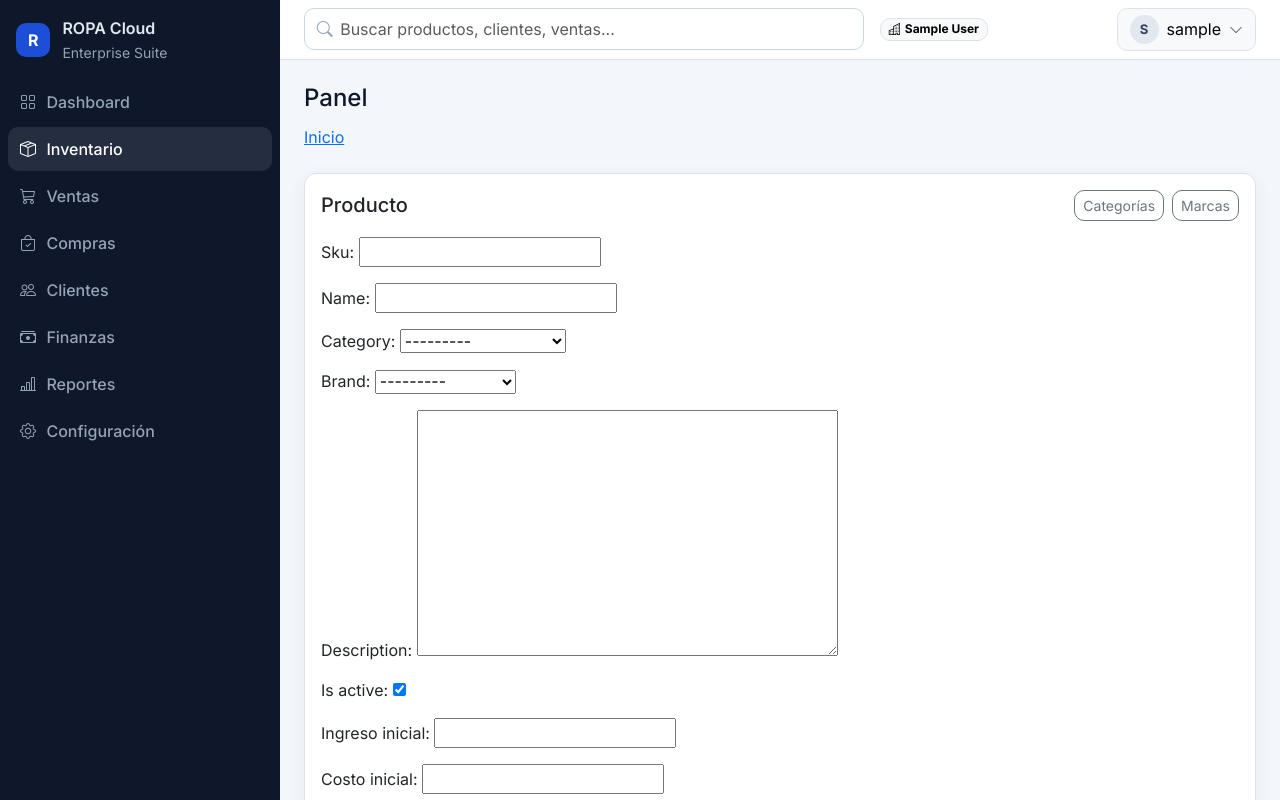
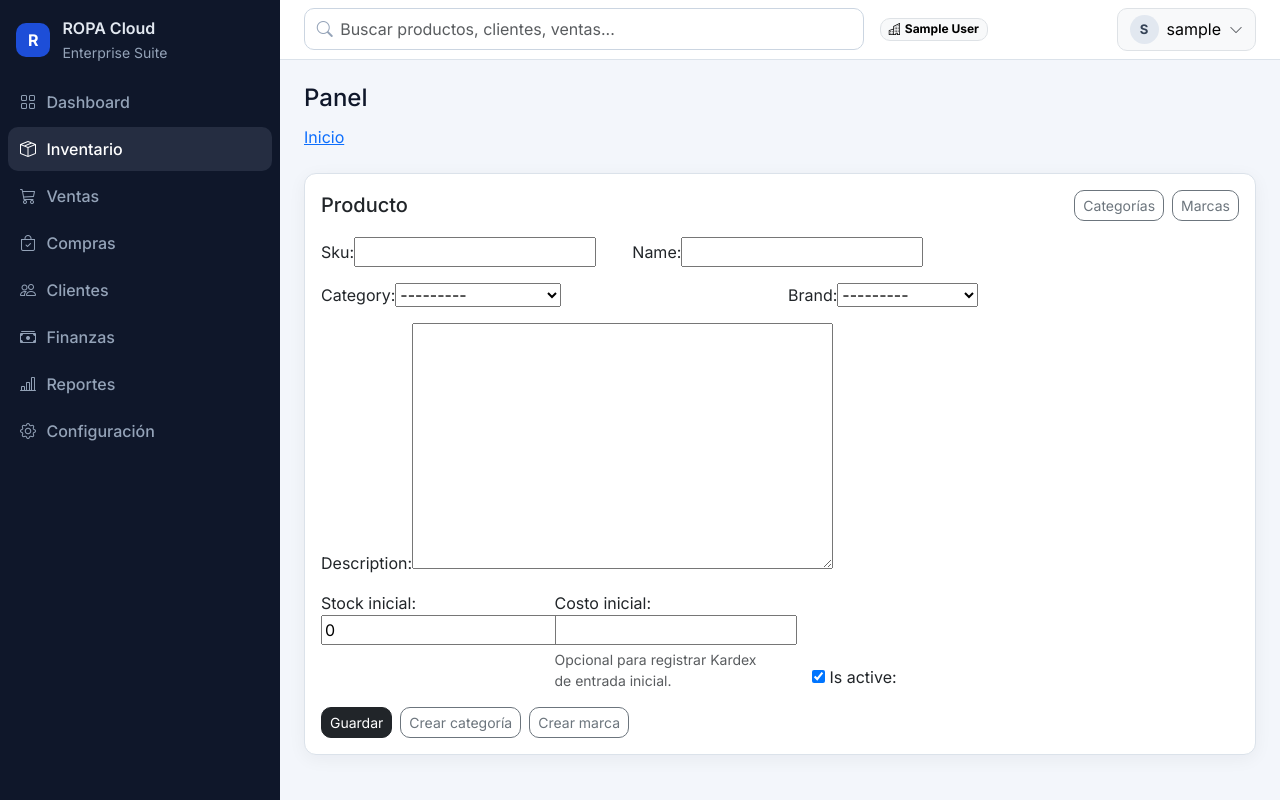
Before and after one commit to Neon18H/ROPA-GESTION-INTERNA, a Django app: page /inventory/products/new/ in a window 1280 px wide. Run offline with Django 5.2, Linux system fonts and the light colour scheme; a user stored in the database is signed in; tables that the repository leaves empty hold one stand-in row (values such as "Sample post"); parts of the project's set-up code (start-up, migrations or seed data) failed here and were passed over.

Commit message:
Fix product creation to initialize variant and stock

```diff
--- a/apps/inventory/forms.py
+++ b/apps/inventory/forms.py
@@ -4,8 +4,8 @@
 
 
 class ProductForm(forms.ModelForm):
-    initial_qty = forms.IntegerField(min_value=0, required=False, label='Ingreso inicial')
-    initial_cost = forms.DecimalField(min_value=0, decimal_places=2, max_digits=12, required=False, label='Costo inicial')
+    initial_qty = forms.IntegerField(min_value=0, required=False, label='Stock inicial', initial=0)
+    initial_cost = forms.DecimalField(min_value=0, decimal_places=2, max_digits=12, required=False, label='Costo inicial', help_text='Opcional para registrar Kardex de entrada inicial.')
 
     class Meta:
         model = Product
@@ -16,6 +16,15 @@
         self.organization = organization
         self.fields['category'].queryset = Category.objects.filter(organization=organization).order_by('name')
         self.fields['brand'].queryset = Brand.objects.filter(organization=organization).order_by('name')
+
+    def clean(self):
+        cleaned_data = super().clean()
+        initial_qty = cleaned_data.get('initial_qty') or 0
+        initial_cost = cleaned_data.get('initial_cost')
+
+        if initial_qty == 0:
+            cleaned_data['initial_cost'] = initial_cost or 0
+        return cleaned_data
 
 
 class VariantForm(forms.ModelForm):
--- a/apps/inventory/views.py
+++ b/apps/inventory/views.py
@@ -4,6 +4,7 @@
 from django.contrib import messages
 from django.contrib.auth.decorators import login_required
 from django.db import models
+from django.db import transaction
 from django.db.models import F, Q, Sum
 from django.http import JsonResponse
 from django.shortcuts import redirect, render
@@ -57,9 +58,37 @@
         return kwargs
 
     def form_valid(self, form):
-        form.instance.organization = self.request.user.organization
+        org = self.request.user.organization
+        initial_qty = form.cleaned_data.get('initial_qty') or 0
+        initial_cost = form.cleaned_data.get('initial_cost') or 0
+
+        with transaction.atomic():
+            form.instance.organization = org
+            self.object = form.save()
+
+            default_variant = Variant.objects.create(
+                product=self.object,
+                size='UNICA',
+                color='UNICO',
+                gender=Variant.Gender.UNISEX,
+                is_active=True,
+            )
+            Stock.objects.create(variant=default_variant, quantity=0)
+
+            if initial_qty > 0:
+                create_kardex_movement(
+                    organization=org,
+                    user=self.request.user,
+                    variant=default_variant,
+                    movement_type=KardexEntry.Type.IN,
+                    qty=initial_qty,
+                    unit_cost=initial_cost,
+                    note='Stock inicial al crear producto',
+                    reference=f'product-create:{self.object.id}',
+                )
+
         messages.success(self.request, 'Producto creado')
-        return super().form_valid(form)
+        return redirect(self.get_success_url())
 
 
 class ProductUpdateView(RoleRequiredMixin, UpdateView):
@@ -81,6 +110,9 @@
 @role_required('ADMIN', 'BODEGA')
 def inventory_view(request):
     org = request.user.organization
+    variants_without_stock = Variant.objects.filter(product__organization=org, stock__isnull=True).values_list('id', flat=True)
+    Stock.objects.bulk_create([Stock(variant_id=variant_id, quantity=0) for variant_id in variants_without_stock], ignore_conflicts=True)
+
     variants = Variant.objects.filter(product__organization=org).select_related('product', 'product__category', 'product__brand', 'stock')
 
     category_id = request.GET.get('category')
--- a/templates/inventory/product_form.html
+++ b/templates/inventory/product_form.html
@@ -2,8 +2,19 @@
 {% block content %}
 <div class="card p-3">
   <div class="d-flex justify-content-between align-items-center mb-3"><h5 class="mb-0">Producto</h5><div class="d-flex gap-2"><a class="btn btn-outline-secondary btn-sm" href="{% url 'inventory:categories' %}">Categorías</a><a class="btn btn-outline-secondary btn-sm" href="{% url 'inventory:brands' %}">Marcas</a></div></div>
-  <form method="post">{% csrf_token %}{{ form.as_p }}
-    <div class="d-flex gap-2"><button class="btn btn-dark btn-sm">Guardar</button><button type="button" class="btn btn-outline-secondary btn-sm" data-bs-toggle="modal" data-bs-target="#quickCategory">Crear categoría</button><button type="button" class="btn btn-outline-secondary btn-sm" data-bs-toggle="modal" data-bs-target="#quickBrand">Crear marca</button></div>
+  <form method="post">{% csrf_token %}
+    {% if form.non_field_errors %}<div class="alert alert-danger">{{ form.non_field_errors }}</div>{% endif %}
+    <div class="row g-3">
+      <div class="col-md-4">{{ form.sku.label_tag }}{{ form.sku }}</div>
+      <div class="col-md-8">{{ form.name.label_tag }}{{ form.name }}</div>
+      <div class="col-md-6">{{ form.category.label_tag }}{{ form.category }}</div>
+      <div class="col-md-6">{{ form.brand.label_tag }}{{ form.brand }}</div>
+      <div class="col-12">{{ form.description.label_tag }}{{ form.description }}</div>
+      <div class="col-md-3">{{ form.initial_qty.label_tag }}{{ form.initial_qty }}</div>
+      <div class="col-md-3">{{ form.initial_cost.label_tag }}{{ form.initial_cost }}{% if form.initial_cost.help_text %}<div class="form-text">{{ form.initial_cost.help_text }}</div>{% endif %}</div>
+      <div class="col-md-3 d-flex align-items-end"><div class="form-check">{{ form.is_active }} {{ form.is_active.label_tag }}</div></div>
+    </div>
+    <div class="d-flex gap-2 mt-3"><button class="btn btn-dark btn-sm">Guardar</button><button type="button" class="btn btn-outline-secondary btn-sm" data-bs-toggle="modal" data-bs-target="#quickCategory">Crear categoría</button><button type="button" class="btn btn-outline-secondary btn-sm" data-bs-toggle="modal" data-bs-target="#quickBrand">Crear marca</button></div>
   </form>
 </div>
 <div class="modal fade" id="quickCategory" tabindex="-1"><div class="modal-dialog"><div class="modal-content p-3"><input class="form-control" id="quickCategoryName" placeholder="Categoría"><button class="btn btn-dark btn-sm mt-2" id="saveQuickCategory">Guardar</button></div></div></div>
```
